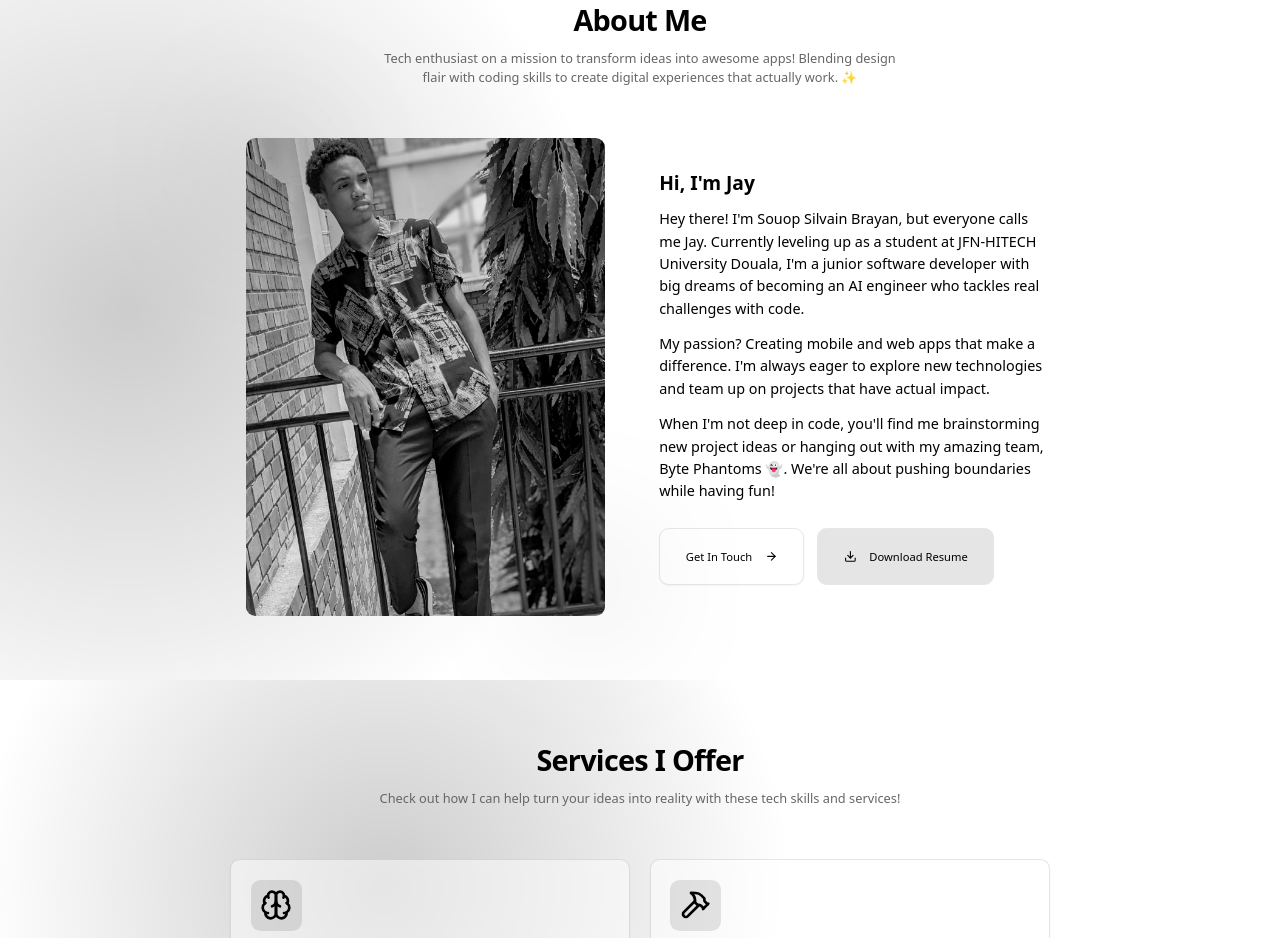
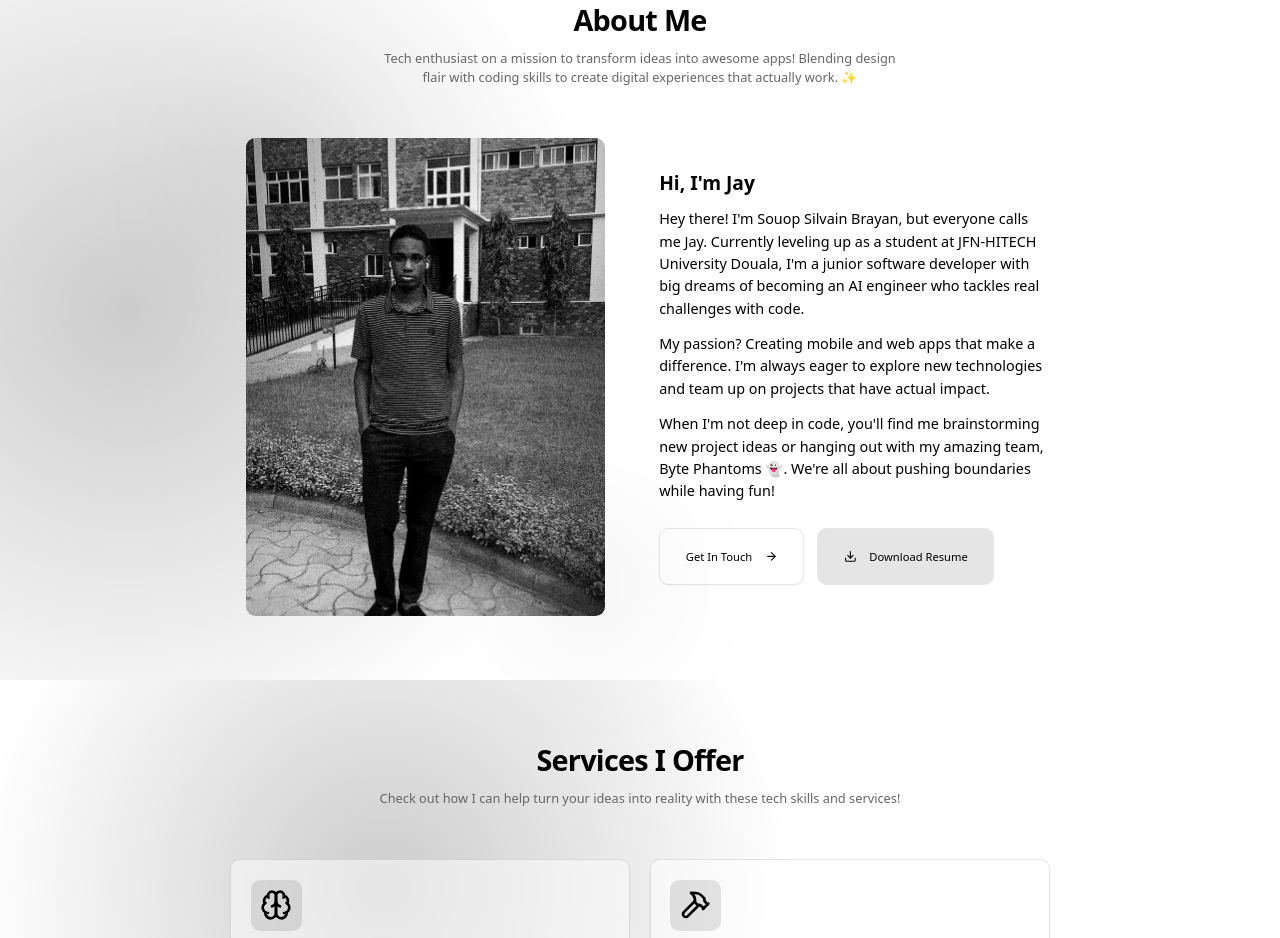
Before and after one commit to brayanj4y/brayanj4y-folio, a Next.js app: page / in a window 1280 px wide. Shown: the part 860-1798 px from the top of the page. Built offline with nearby package versions, Linux system fonts and the light colour scheme.

Commit message:
Remove about.jpg image file from the project and added more good looking me lol

```diff
--- a/components/about-section.tsx
+++ b/components/about-section.tsx
@@ -31,7 +31,7 @@ export default function AboutSection() {
           >
             <div className="relative aspect-[3/4] max-w-md mx-auto overflow-hidden rounded-lg">
               <div className="absolute inset-0 bg-gradient-to-br from-primary/20 via-transparent to-primary/20 z-10" />
-              <Image src="about.jpg?height=800&width=600" alt="About Me" fill className="object-cover" />
+              <Image src="about.jpeg?height=800&width=600" alt="About Me" fill className="object-cover" />
             </div>
             <div className="absolute -bottom-6 -right-6 w-32 h-32 bg-primary/10 rounded-full blur-3xl" />
             <div className="absolute -top-6 -left-6 w-32 h-32 bg-primary/10 rounded-full blur-3xl" />
```
Also changed, not shown: public/about.jpeg (added), public/about.jpg (deleted).
